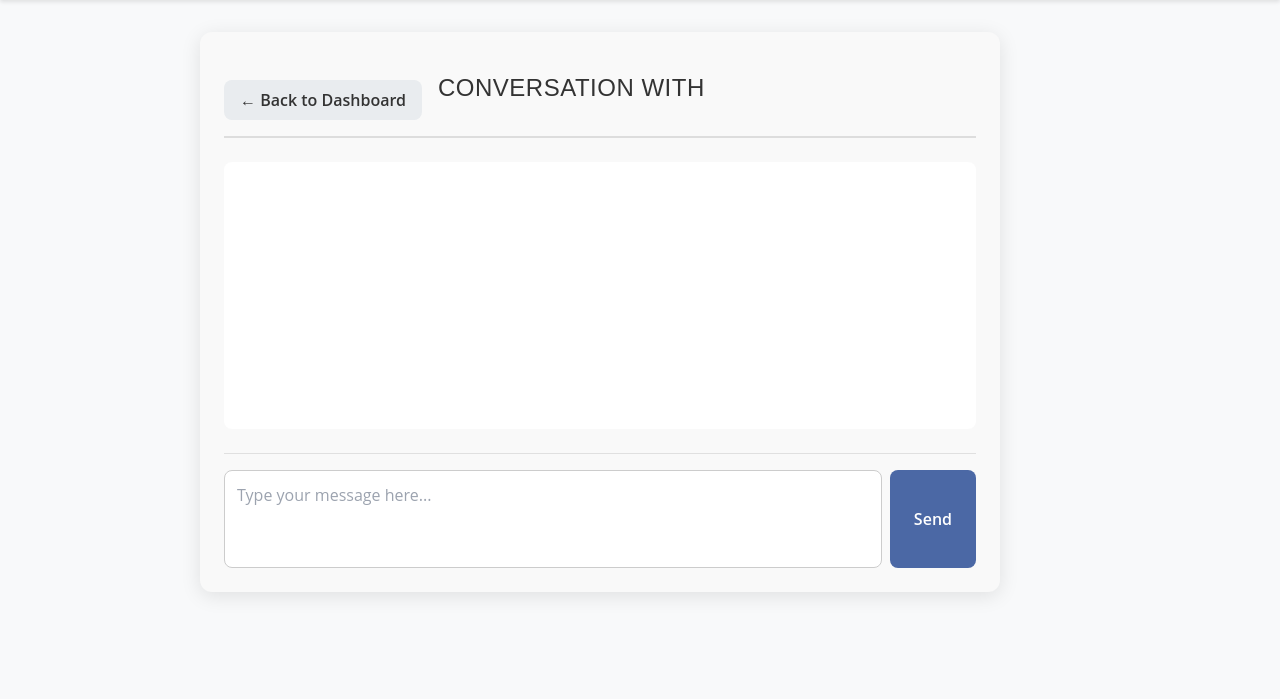
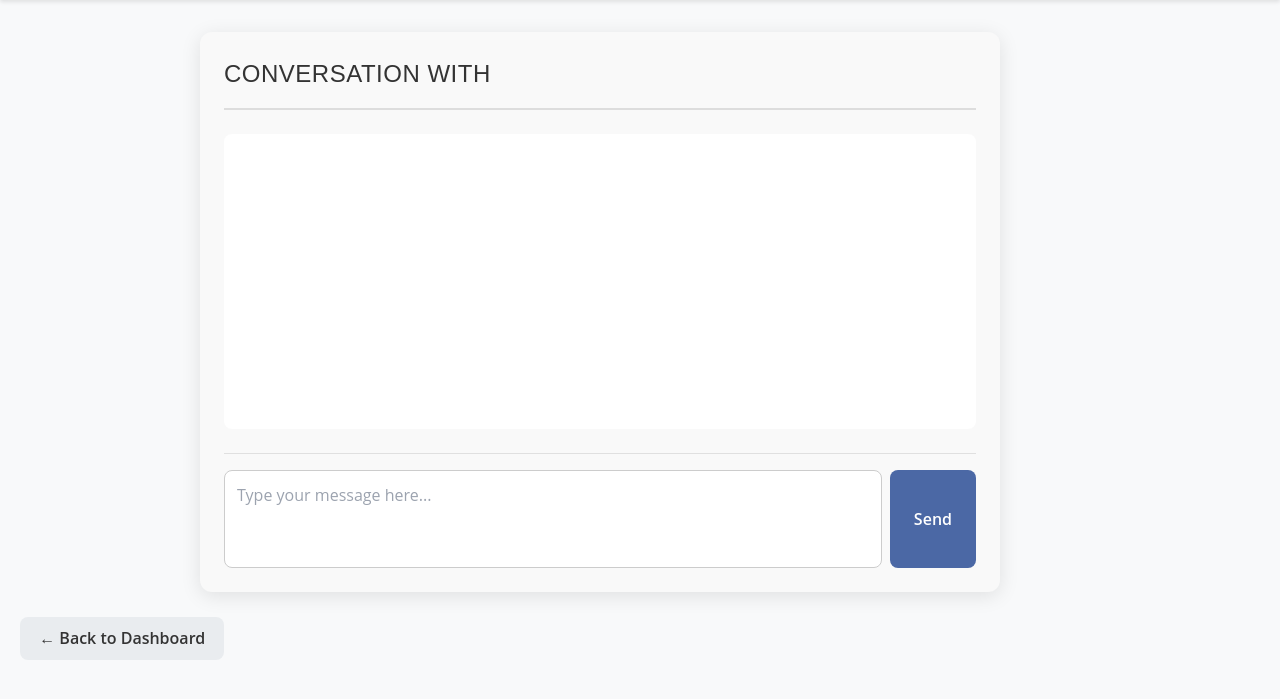
Before and after one commit to Siyemukel/SoftwareEngineerG, a Python web app: template app/templates/conversation.html in a window 1280 px wide. Shown: the part 80-779 px from the top of the page. Run offline with Jinja, Linux system fonts and the light colour scheme; the template is opened without the code that fills it, so the values that code supplies are empty; style sheets or scripts are compiled from the project's sources; some libraries are stand-ins or nearby versions.

Commit message:
updated conversational.html

```diff
--- a/app/templates/conversation.html
+++ b/app/templates/conversation.html
@@ -5,11 +5,6 @@
 {% block content %}
 <div class="conversation-container">
     <div class="header-bar">
-        {% if current_user.get_id().startswith('student') %}
-            <a href="{{ url_for('main.student_dashboard') }}" class="back-btn">← Back to Dashboard</a>
-        {% else %}
-            <a href="{{ url_for('main.staff_dashboard') }}" class="back-btn">← Back to Dashboard</a>
-        {% endif %}
         <h3>Conversation with {% if student.name %}{{ student.name }}{% else %}{{ student_id }}{% endif %}</h3>
     </div>
 
@@ -29,6 +24,13 @@
         <button id="sendBtn" class="btn btn-primary">Send</button>
     </form>
 </div>
+
+<!-- Back button -->
+{% if current_user.get_id().startswith('student') %}
+    <a href="{{ url_for('main.student_dashboard') }}" class="back-btn">← Back to Dashboard</a>
+{% else %}
+    <a href="{{ url_for('main.staff_dashboard') }}" class="back-btn">← Back to Dashboard</a>
+{% endif %}
 
 <style>
     :root {
@@ -61,19 +63,28 @@
         font-size: 1.5rem;
         color: var(--color-dark-grey);
     }
+
+    /* Back button */
     .back-btn {
+        position: fixed;
+        bottom: 60px; /* ✅ raised higher */
+        left: 20px;
         background-color: #e9ecef;
         color: var(--color-dark-grey);
         border: none;
-        padding: 0.5rem 1rem;
+        padding: 0.6rem 1.2rem;
         border-radius: 8px;
         text-decoration: none;
         font-weight: 600;
-        transition: background-color 0.2s;
+        display: inline-flex;
+        align-items: center;
+        gap: 0.5rem;
+        transition: background-color 0.2s, transform 0.3s;
     }
     .back-btn:hover {
         background-color: #dee2e6;
     }
+
     .message-list {
         flex-grow: 1;
         overflow-y: auto;
```
